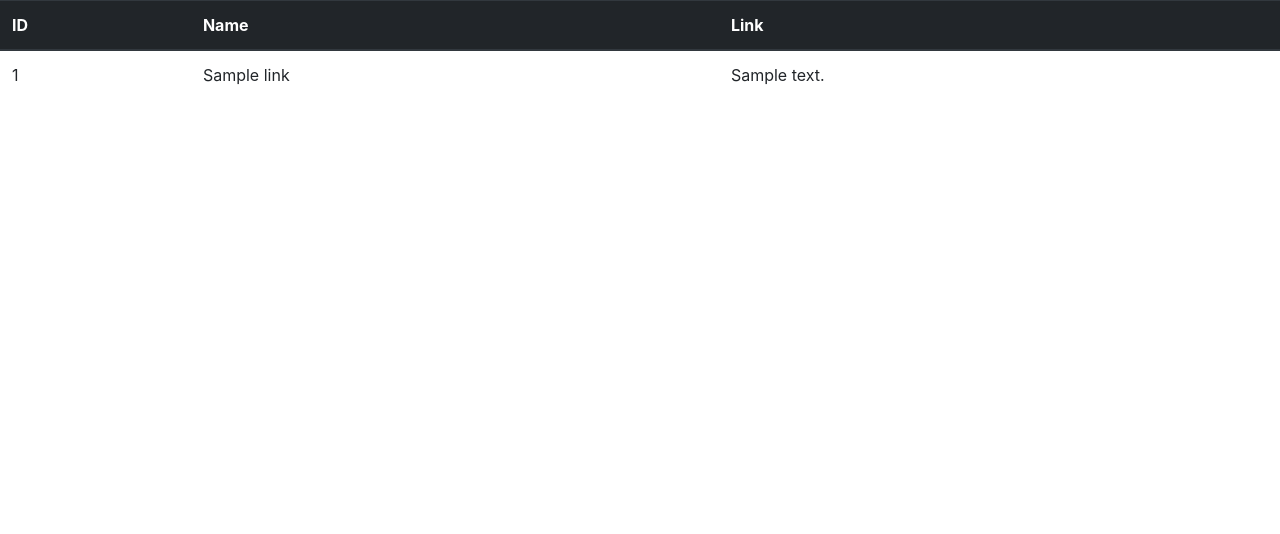
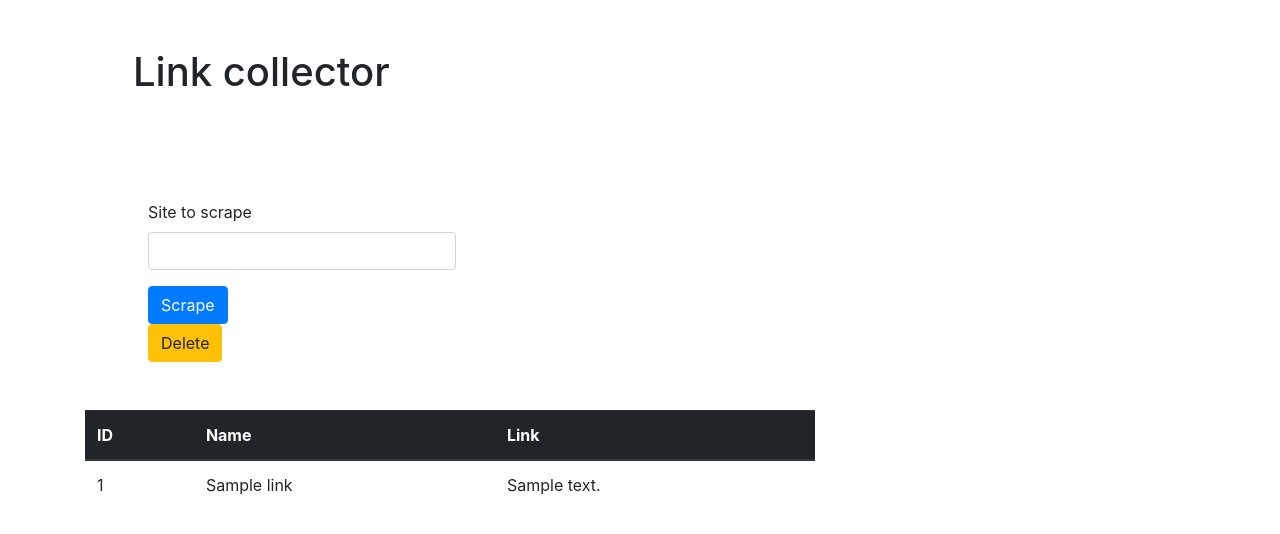
Before and after one commit to NatanVBraeckel/Django-projects, a Django app: page / in a window 1280 px wide. Shown: the top 534 px of the page. Run offline with Django 5.2, Linux system fonts and the light colour scheme; tables that the repository leaves empty hold one stand-in row (values such as "Sample post"); data that the repository does not hold is empty.

Commit message:
Accepting URLs from users (136)

```diff
--- a/web_scraper/web_scraper/scraper/templates/scraper/result.html
+++ b/web_scraper/web_scraper/scraper/templates/scraper/result.html
@@ -8,6 +8,31 @@
 </head>
 <body>
 
+    <div class="container">
+        <div class="row">
+            <div class="col-md-12 m-5">
+                <h1>Link collector</h1>
+            </div>
+        </div>
+
+        <div class="row m-5">
+            <div class="col-md-4">
+                <form method="POST">
+                    {% csrf_token %}
+                    <div class="form-group">
+                        <label for="site">Site to scrape</label>
+                        <input type="text" class="form-control" id="site" name="site">
+                    </div>
+                    <button type="submit" class="btn btn-primary">Scrape</button>
+                </form>
+                <div>
+                    <a href="/delete" class="btn btn-warning">Delete</a>
+                </div>
+            </div>
+        </div>
+
+        <div class="row">
+            <div class="col-md-8">
                 <table class="table">
                     <thead class="thead-dark">
                       <tr>
@@ -24,6 +49,12 @@
                                 <td>{{ link.address }}</td>
                             </tr>
                         {% endfor %}
+                    </tbody>
                 </table>
+            </div>
+        </div>
+    </div>
+
+
 </body>
 </html>
--- a/web_scraper/web_scraper/scraper/views.py
+++ b/web_scraper/web_scraper/scraper/views.py
@@ -1,18 +1,27 @@
 from django.shortcuts import render
 import requests
+from django.http import HttpResponseRedirect
 from bs4 import BeautifulSoup
 from .models import Link
 
 # Create your views here.
 def scrape(request):
-    page = requests.get('https://www.google.com')
-    soup = BeautifulSoup(page.text, 'html.parser')
 
-    for link in soup.find_all('a'):
-        link_address = link.get("href")
-        link_text = link.string
-        Link.objects.create(address=link_address, name=link_text)
+    if request.method == "POST":
+        site = request.POST.get('site', '')
+        page = requests.get(site)
+        soup = BeautifulSoup(page.text, 'html.parser')
 
-    link_address_list = Link.objects.all()
+        for link in soup.find_all('a'):
+            link_address = link.get("href")
+            link_text = link.string
+            Link.objects.create(address=link_address, name=link_text)
+        return HttpResponseRedirect('/')
+    else:
+        link_address_list = Link.objects.all()
 
     return render(request, 'scraper/result.html', {'link_address_list': link_address_list})
+
+def clear(request):
+    Link.objects.all().delete()
+    return HttpResponseRedirect('/')
--- a/web_scraper/web_scraper/web_scraper/urls.py
+++ b/web_scraper/web_scraper/web_scraper/urls.py
@@ -21,4 +21,5 @@ from scraper import views
 urlpatterns = [
     path('admin/', admin.site.urls),
     path('', views.scrape, name="scrape"),
+    path('delete/', views.clear, name="clear"),
 ]
```
Also changed, not shown: web_scraper/web_scraper/db.sqlite3. Lines whose indentation alone changed are shown as unchanged.
